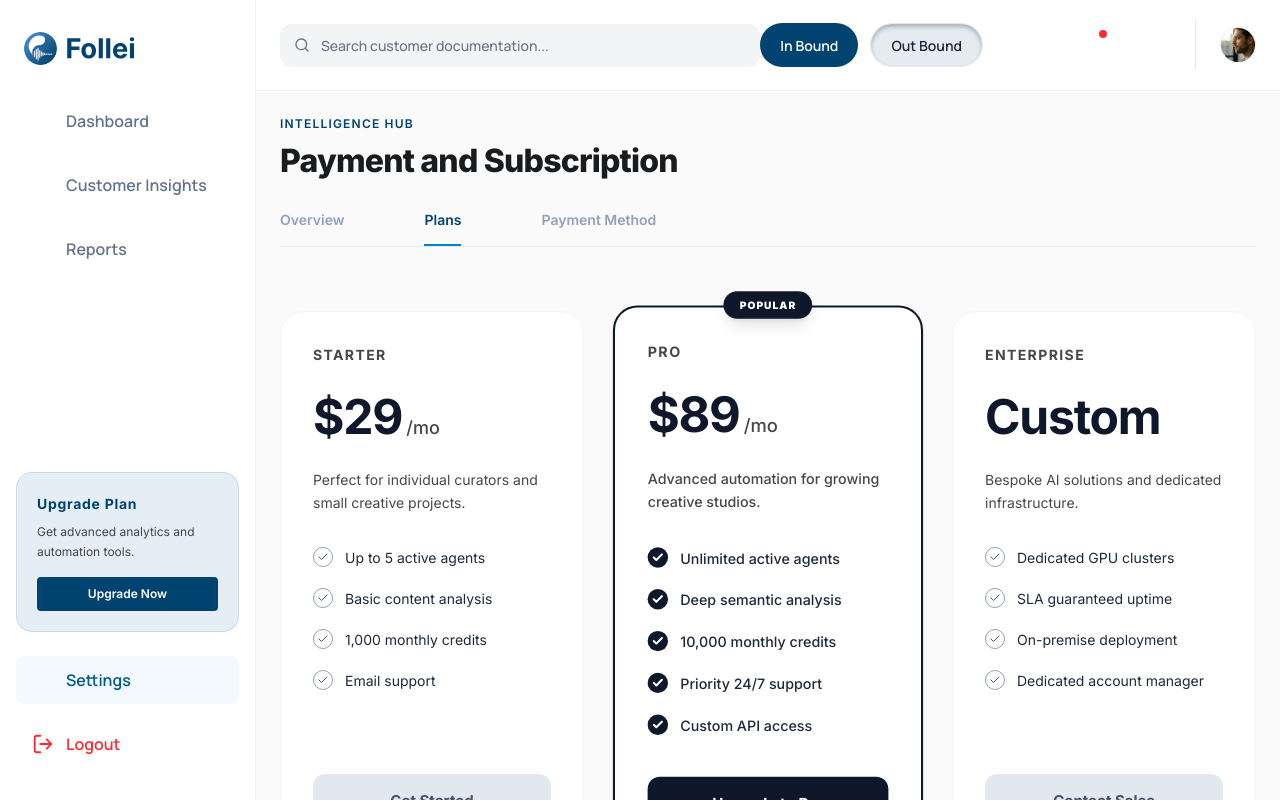
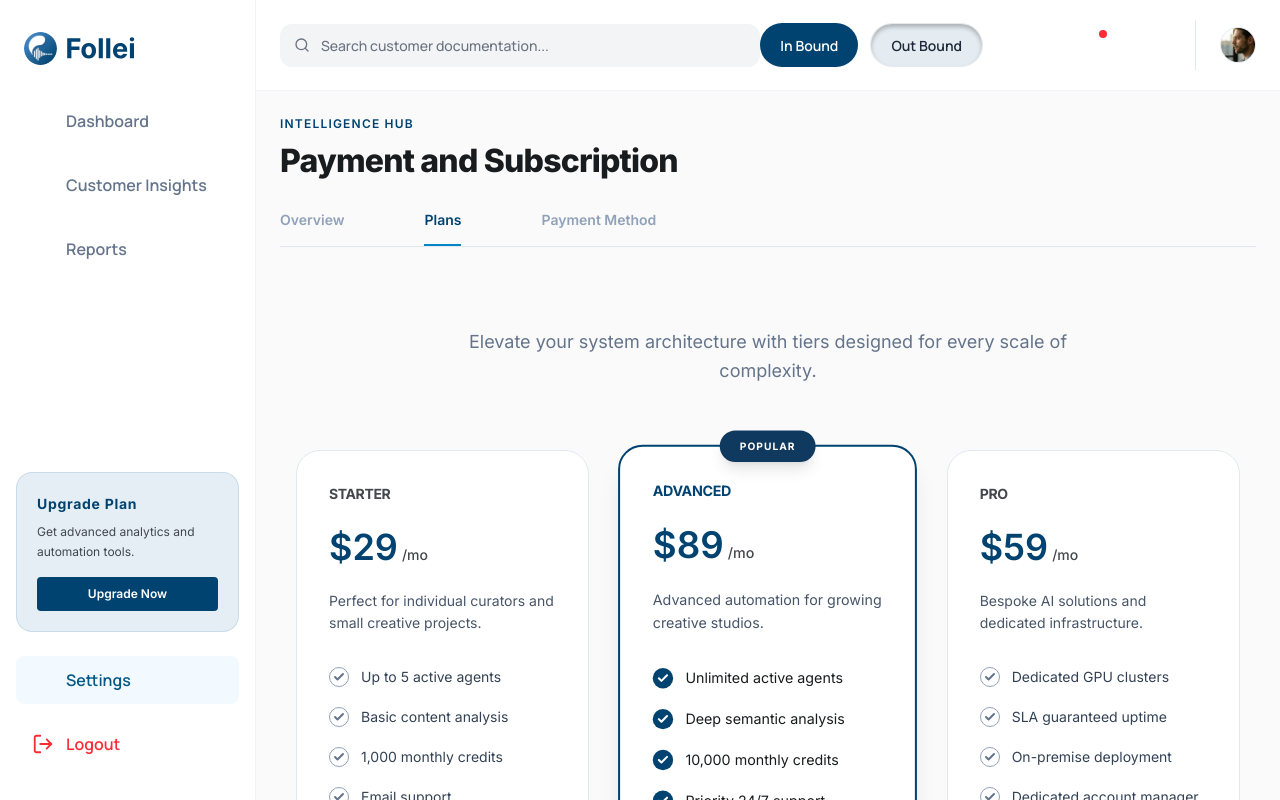
Before and after one commit to Kuberan1810/FolleiPhase1, a React (Vite) app: page /settings/payment in a window 1280 px wide. Both pictures are taken after a click on the button "Plans". Built offline with nearby package versions, Linux system fonts and the light colour scheme; some icons are missing.

Commit message:
plans changes

```diff
--- a/src/Pages/Settings/Payment/Section/Plans.tsx
+++ b/src/Pages/Settings/Payment/Section/Plans.tsx
@@ -7,113 +7,130 @@
 //       name: "STARTER",
 //       price: "$29",
 //       description: "Perfect for individual curators and small creative projects.",
-//       features: [
-//         "Up to 5 active agents",
-//         "Basic content analysis",
-//         "1,000 monthly credits",
-//         "Email support"
-//       ],
+//       features: ["Up to 5 active agents", "Basic content analysis", "1,000 monthly credits", "Email support"],
 //       buttonText: "Get Started",
 //       isPopular: false
 //     },
 //     {
-//       name: "PRO",
+//       name: "ADVANCED",
 //       price: "$89",
 //       description: "Advanced automation for growing creative studios.",
-//       features: [
-//         "Unlimited active agents",
-//         "Deep semantic analysis",
-//         "10,000 monthly credits",
-//         "Priority 24/7 support",
-//         "Custom API access"
-//       ],
-//       buttonText: "Upgrade to Pro",
+//       features: ["Unlimited active agents", "Deep semantic analysis", "10,000 monthly credits", "Priority 24/7 support", "Custom API access"],
+//       buttonText: "Upgrade to Advanced",
 //       isPopular: true
 //     },
 //     {
-//       name: "ENTERPRISE",
-//       price: "Custom",
+//       name: "PRO",
+//       price: "$59",
 //       description: "Bespoke AI solutions and dedicated infrastructure.",
-//       features: [
-//         "Dedicated GPU clusters",
-//         "SLA guaranteed uptime",
-//         "On-premise deployment",
-//         "Dedicated account manager"
-//       ],
-//       buttonText: "Contact Sales",
+//       features: ["Dedicated GPU clusters", "SLA guaranteed uptime", "On-premise deployment", "Dedicated account manager"],
+//       buttonText: "Get Started",
 //       isPopular: false
 //     }
 //   ];
 
 //   return (
-//     <div className="w-full py-8 transition-all duration-500 animate-in fade-in slide-in-from-bottom-4">
-//       {/* Pricing Grid */}
+//     <div className="w-full py-12 px-4 font-[Inter]">
 
+//       {/* Figma Sub-header text */}
+//       <div className="text-center mb-16">
+//         <p className="text-[#64748B] text-[18px] max-w-2xl mx-auto leading-relaxed">
+//           Elevate your system architecture with tiers designed for every scale of complexity.
+//         </p>
+//       </div>
 
+//       <div className="grid grid-cols-1 md:grid-cols-2 lg:grid-cols-3 gap-8 items-stretch mb-20">
+//         {plans.map((plan, index) => {
+//           const isAdvanced = plan.name === "ADVANCED";
+//           const advancedBlue = "#004370"; // Neenga sonna specific color
+//           const defaultGrey = "#45474C"; // Screenshot-la irukkura other card text color
 
-//       <div className="grid grid-cols-1 md:grid-cols-2 lg:grid-cols-3 gap-8 items-stretch">
-//         {plans.map((plan, index) => (
-//           <div
-//             key={index}
-//             className={`relative flex flex-col bg-white rounded-[24px] p-8 border transition-all duration-300 hover:shadow-xl ${
-//               plan.isPopular
-//                 ? 'border-[#0F172A] border-2 shadow-md scale-[1.02] z-10'
-//                 : 'border-[#F1F5F9] border-1'
-//             }`}
-//           >
-//             {/* Popular Badge */}
-//             {plan.isPopular && (
-//               <div className="absolute -top-4 left-1/2 -translate-x-1/2 bg-[#0F172A] text-white text-[10px] font-black px-4 py-1.5 rounded-full tracking-widest uppercase shadow-lg">
-//                 Popular
-//               </div>
-//             )}
-
-//             {/* Plan Header */}
-//             <div className="mb-8">
-//               <p className="text-[14px] font-bold text-[#45474C] tracking-widest uppercase mb-4">
-//                 {plan.name}
-//               </p>
-//               <div className="flex items-baseline gap-1 mb-4">
-//                 <span className="text-[36px] font-semibold text-[#0F172A] ">
-//                   {plan.price}
-//                 </span>
-//                 {plan.price !== "Custom" && (
-//                   <span className="text-[18px] font-medium text-[#45474C]">/mo</span>
-//                 )}
-//               </div>
-//               <p className="text-[14px] leading-relaxed text-[#45474C] font-['Inter']">
-//                 {plan.description}
-//               </p>
-//             </div>
-
-//             {/* Features List */}
-//             <div className="flex-1 space-y-5 mb-10">
-//               {plan.features.map((feature, idx) => (
-//                 <div key={idx} className="flex items-start gap-3">
-//                   <div className={`mt-0.5 rounded-full  p-0.5 border ${
-//                     plan.isPopular ? 'border-[#0F172A]' : 'border-[#64748B]'
-//                   }`}>
-//                     <Check size={12} strokeWidth={3} className={plan.isPopular ? 'text-[#0F172A]' : 'text-[#64748B] '}  />
-//                   </div>
-//                   <span className="text-[14px] font-medium text-[#1E293B] font-['Inter']">
-//                     {feature}
-//                   </span>
-//                 </div>
-//               ))}
-//             </div>
-
-//             {/* Action Button */}
-//             <button
-//               className={`w-full py-4 rounded-xl text-[15px] font-bold transition-all ${
-//                 plan.isPopular
-//                   ? 'bg-[#0F172A] text-white hover:bg-[#1e293b] shadow-lg shadow-slate-200'
-//                   : 'bg-[#E2E8F0] text-[#475569] hover:bg-[#CBD5E1]'
+//           return (
+//             <div
+//               key={index}
+//               className={`relative flex flex-col bg-white rounded-[24px] p-8 border transition-all duration-300 ${
+//                 isAdvanced
+//                   ? 'border-[#004370] border-2 shadow-xl scale-[1.02] z-10'
+//                   : 'border-[#E2E8F0]'
 //               }`}
 //             >
-//               {plan.buttonText}
-//             </button>
-//           </div>
-//         ))}
+//               {/* Popular Badge matching Screenshot */}
+//               {isAdvanced && (
+//                 <div className="absolute -top-4 left-1/2 -translate-x-1/2 bg-[#103960] text-white text-[10px] font-bold px-5 py-2 rounded-full tracking-widest uppercase shadow-lg">
+//                   Popular
+//                 </div>
+//               )}
+
+//               <div className="mb-8">
+
+//                 <p
+//                   className="text-[14px] text-[#45474C] font-semibold uppercase mb-4 "
+//                   style={{ color: isAdvanced ? advancedBlue : defaultGrey }}
+//                 >
+//                   {plan.name}
+//                 </p>
+
+//                 <div className="flex items-baseline gap-1 mb-4">
+//                   <span
+//                     className="text-[36px] font-semibold tracking-tight"
+//                     style={{ color: isAdvanced ? advancedBlue : '#004370' }}
+//                   >
+//                     {plan.price}
+//                   </span>
+//                   <span className="text-[14px] font-medium text-[#45474C]">/mo</span>
+//                 </div>
+
+//                 <p className="text-[14px] leading-relaxed text-[#45474C]">
+//                   {plan.description}
+//                 </p>
+//               </div>
+
+//               {/* Features List */}
+//               <div className="flex-1 space-y-5 mb-10">
+//                 {plan.features.map((feature, idx) => (
+//                   <div key={idx} className="flex items-center gap-3">
+//                     <div className={`flex items-center justify-center rounded-full shrink-0 w-5 h-5 ${
+//                       isAdvanced ? 'bg-[#004370]' : 'border border-[#94A3B8]'
+//                     }`}>
+//                       <Check
+//                         size={12}
+//                         strokeWidth={4}
+//                         className={isAdvanced ? 'text-white' : 'text-[#64748B]'}
+//                       />
+//                     </div>
+//                     <span className="text-[14px] text-[#434655]">
+//                       {feature}
+//                     </span>
+//                   </div>
+//                 ))}
+//               </div>
+
+//               {/* Action Button */}
+//               <button
+//                 className={`w-full py-4 rounded-[12px] text-[15px] font-bold transition-all ${
+//                   isAdvanced
+//                     ? 'bg-[#103960] text-white hover:bg-[#0c2d4d] shadow-lg shadow-blue-50'
+//                     : 'bg-[#F0F7FF] text-[#103960] hover:bg-[#E0EFFF]'
+//                 }`}
+//               >
+//                 {plan.buttonText}
+//               </button>
+//             </div>
+//           );
+//         })}
+//       </div>
+
+//       {/* Footer Banner - Figma exact match */}
+//       <div className="bg-[#E0EAF2] rounded-[24px] p-10 border border-[#D1E2EF] font-[Manrope]">
+//         <h2 className="text-[32px] font-extrabold text-[#0F172A] mb-4">
+//           Purchase Now & Get a Lot of Benefits
+//         </h2>
+//         <div className="space-y-1">
+//           <p className="text-[#64748B] text-[16px]">Choose the plan that fits your workflow.</p>
+//           <p className="text-[#64748B] text-[16px]">
+//             Start with Starter for basic usage, upgrade to Advanced for powerful automation, or move to Pro for full-scale performance and dedicated features.
+//           </p>
+//         </div>
 //       </div>
 //     </div>
 //   );
@@ -130,98 +147,101 @@ const Plans: React.FC = () => {
       name: "STARTER",
       price: "$29",
       description: "Perfect for individual curators and small creative projects.",
-      features: [
-        "Up to 5 active agents",
-        "Basic content analysis",
-        "1,000 monthly credits",
-        "Email support"
-      ],
+      features: ["Up to 5 active agents", "Basic content analysis", "1,000 monthly credits", "Email support"],
       buttonText: "Get Started",
       isPopular: false
     },
     {
-      name: "PRO",
+      name: "ADVANCED",
       price: "$89",
       description: "Advanced automation for growing creative studios.",
-      features: [
-        "Unlimited active agents",
-        "Deep semantic analysis",
-        "10,000 monthly credits",
-        "Priority 24/7 support",
-        "Custom API access"
-      ],
-      buttonText: "Upgrade to Pro",
+      features: ["Unlimited active agents", "Deep semantic analysis", "10,000 monthly credits", "Priority 24/7 support", "Custom API access"],
+      buttonText: "Upgrade to Advanced",
       isPopular: true
     },
     {
-      name: "ENTERPRISE",
-      price: "Custom",
+      name: "PRO",
+      price: "$59",
       description: "Bespoke AI solutions and dedicated infrastructure.",
-      features: [
-        "Dedicated GPU clusters",
-        "SLA guaranteed uptime",
-        "On-premise deployment",
-        "Dedicated account manager"
-      ],
-      buttonText: "Contact Sales",
+      features: ["Dedicated GPU clusters", "SLA guaranteed uptime", "On-premise deployment", "Dedicated account manager"],
+      buttonText: "Get Started",
       isPopular: false
     }
   ];
 
   return (
-    <div className="w-full py-8 transition-all duration-500 animate-in fade-in slide-in-from-bottom-4">
-      <div className="grid grid-cols-1 md:grid-cols-2 lg:grid-cols-3 gap-8 items-stretch ">
-        {plans.map((plan, index) => (
+    <div className="w-full py-12 px-4  font-[Inter]">
+
+      {/* Header section as seen in Figma */}
+      <div className="text-center mb-16">
+        <p className="text-[#64748B] text-[18px] max-w-2xl mx-auto leading-relaxed">
+          Elevate your system architecture with tiers designed for every scale of complexity.
+        </p>
+      </div>
+
+      <div className="grid grid-cols-1 md:grid-cols-2 lg:grid-cols-3 gap-8 items-stretch mb-20">
+        {plans.map((plan, index) => {
+          const isAdvanced = plan.name === "ADVANCED";
+          const advancedBlue = "#004370";
+          const featureTextColor = isAdvanced ? "#191C1E" : "#334155"; // Specific hex code for Advanced features
+
+          return (
             <div
               key={index}
-            className={`relative flex flex-col bg-white rounded-[24px] p-8 border  ${
-              plan.isPopular
-                ? 'border-[#0F172A] border-2 shadow-md scale-[1.02] z-10'
-                : 'border-[#F1F5F9] border-1'
+              className={`relative flex flex-col bg-white rounded-[24px] p-8 border transition-all duration-300 ${
+                isAdvanced
+                  ? 'border-[#004370] border-2 shadow-xl scale-[1.02] z-10'
+                  : 'border-[#E2E8F0]'
               }`}
             >
               {/* Popular Badge */}
-            {plan.isPopular && (
-              <div className="absolute -top-4 left-1/2 -translate-x-1/2 bg-[#0F172A] text-white text-[10px] font-black px-4 py-1.5 rounded-full tracking-widest uppercase shadow-lg">
+              {isAdvanced && (
+                <div className="absolute -top-4 left-1/2 -translate-x-1/2 bg-[#103960] text-white text-[10px] font-bold px-5 py-2 rounded-full tracking-widest uppercase shadow-lg">
                   Popular
                 </div>
               )}
 
-            {/* Plan Header */}
               <div className="mb-8">
-              <p className="text-[14px] font-bold text-[#45474C] tracking-widest uppercase mb-4">
+                <p
+                  className="text-[14px] font-bold uppercase mb-4 tracking-tight"
+                  style={{ color: isAdvanced ? advancedBlue : "#45474C" }}
+                >
                   {plan.name}
                 </p>
+
                 <div className="flex items-baseline gap-1 mb-4">
-                <span className="text-[48px] font-bold text-[#0F172A] tracking-tight">
+                  <span
+                    className="text-[36px] font-semibold "
+                    style={{ color: isAdvanced ? advancedBlue : '#004370' }}
+                  >
                     {plan.price}
                   </span>
-                {plan.price !== "Custom" && (
-                  <span className="text-[18px] font-medium text-[#45474C]">/mo</span>
-                )}
+                  <span className="text-[14px] font-medium text-[#45474C]">/mo</span>
                 </div>
-              <p className={`text-[14px] leading-relaxed text-[#45474C] ${plan.isPopular ? 'font-medium' : 'font-normal'}`}>
+
+                <p className="text-[14px] leading-relaxed text-[#475569]">
                   {plan.description}
                 </p>
               </div>
 
-            {/* Features List */}
+              {/* Features List with Updated Color Logic */}
               <div className="flex-1 space-y-5 mb-10">
                 {plan.features.map((feature, idx) => (
                   <div key={idx} className="flex items-center gap-3">
-                  {/* Figma accurate Checkbox logic */}
-                  <div className={`flex items-center justify-center rounded-full shrink-0 ${
-                    plan.isPopular
-                      ? 'bg-[#0F172A] w-5 h-5' // Black background for Pro
-                      : 'border border-slate-400 w-5 h-5' // Outline for others
+                    <div className={`flex items-center justify-center rounded-full shrink-0 w-5 h-5 ${
+                      isAdvanced ? 'bg-[#004370]' : 'border border-[#94A3B8]'
                     }`}>
                       <Check
                         size={12}
-                      strokeWidth={plan.isPopular ? 4 : 2}
-                      className={plan.isPopular ? 'text-white' : 'text-slate-600'}
+                        strokeWidth={4}
+                        className={isAdvanced ? 'text-white' : 'text-[#64748B]'}
                       />
                     </div>
-                  <span className={`text-[14px] text-[#1E293B] ${plan.isPopular ? 'font-medium' : 'font-normal'}`}>
+                    {/* Text color updated to #191C1E for Advanced card */}
+                    <span
+                      className="text-[14px] leading-tight"
+                      style={{ color: featureTextColor }}
+                    >
                       {feature}
                     </span>
                   </div>
@@ -230,16 +250,30 @@ const Plans: React.FC = () => {
 
               {/* Action Button */}
               <button
-              className={`w-full py-4 rounded-xl text-[15px] font-bold transition-all cursor-pointer ${
-                plan.isPopular
-                  ? 'bg-[#0F172A] text-white hover:bg-[#1e293b] shadow-lg shadow-slate-200'
-                  : 'bg-[#E2E8F0] text-[#475569] hover:bg-[#CBD5E1]'
+                className={`w-full py-4 rounded-[8px] text-[14px] font-semibold transition-all ${
+                  isAdvanced
+                    ? 'bg-[#004370] text-white hover:bg-[#0c2d4d] shadow-lg shadow-blue-50'
+                    : 'bg-[#F0F7FF] text-[#103960] hover:bg-[#E0EFFF]'
                 }`}
               >
                 {plan.buttonText}
               </button>
             </div>
-        ))}
+          );
+        })}
+      </div>
+
+      {/* Footer Banner */}
+      <div className="bg-[#E9F2F9] rounded-[24px] p-10 border border-[#D1E2EF] font-[Manrope]">
+        <h2 className="text-[32px] font-extrabold text-[#0F172A] mb-4">
+          Purchase Now & Get a Lot of Benefits
+        </h2>
+        <div className="space-y-1">
+          <p className="text-[#64748B] text-[16px]">Choose the plan that fits your workflow.</p>
+          <p className="text-[#64748B] text-[16px]">
+            Start with Starter for basic usage, upgrade to Advanced for powerful automation, or move to Pro for full-scale performance and dedicated features.
+          </p>
+        </div>
       </div>
     </div>
   );
```
Also changed, not shown: 1 other file (tests, documents, lock files or other folders). Lines whose indentation alone changed are shown as unchanged.
